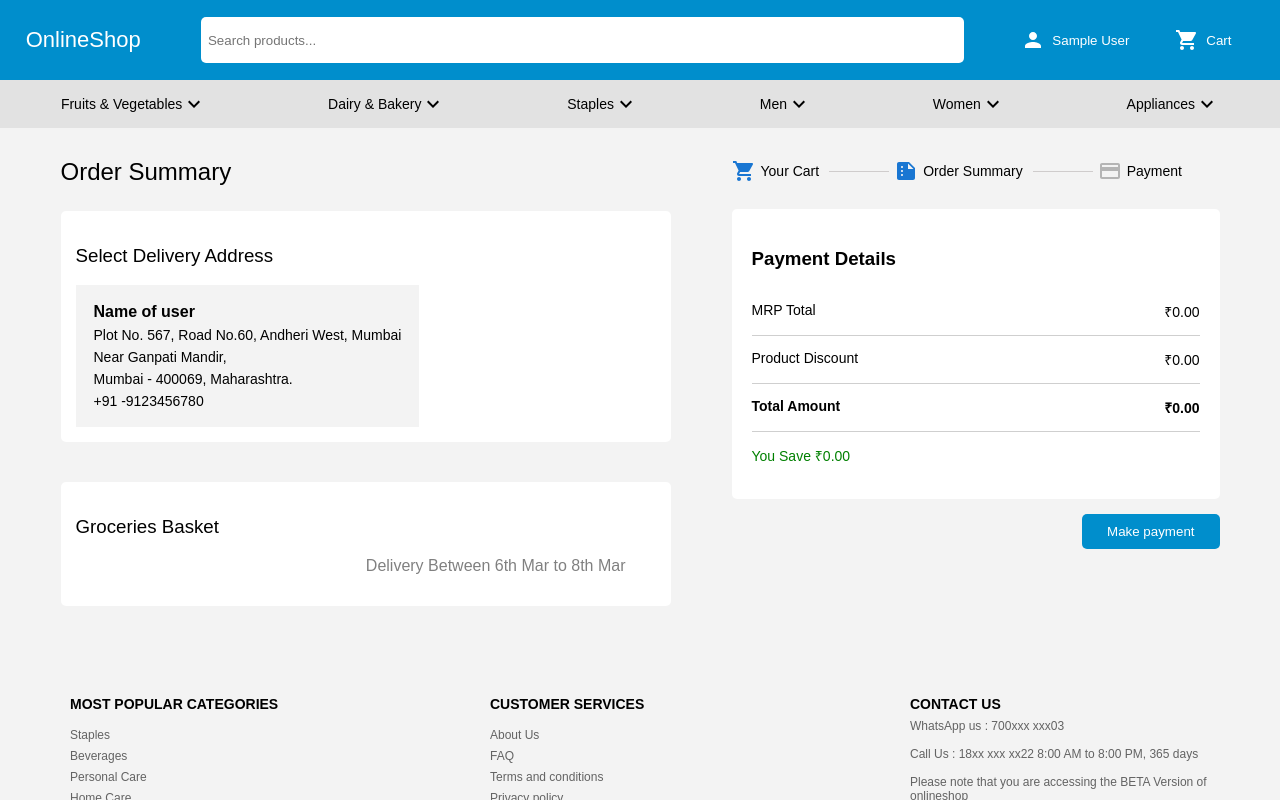
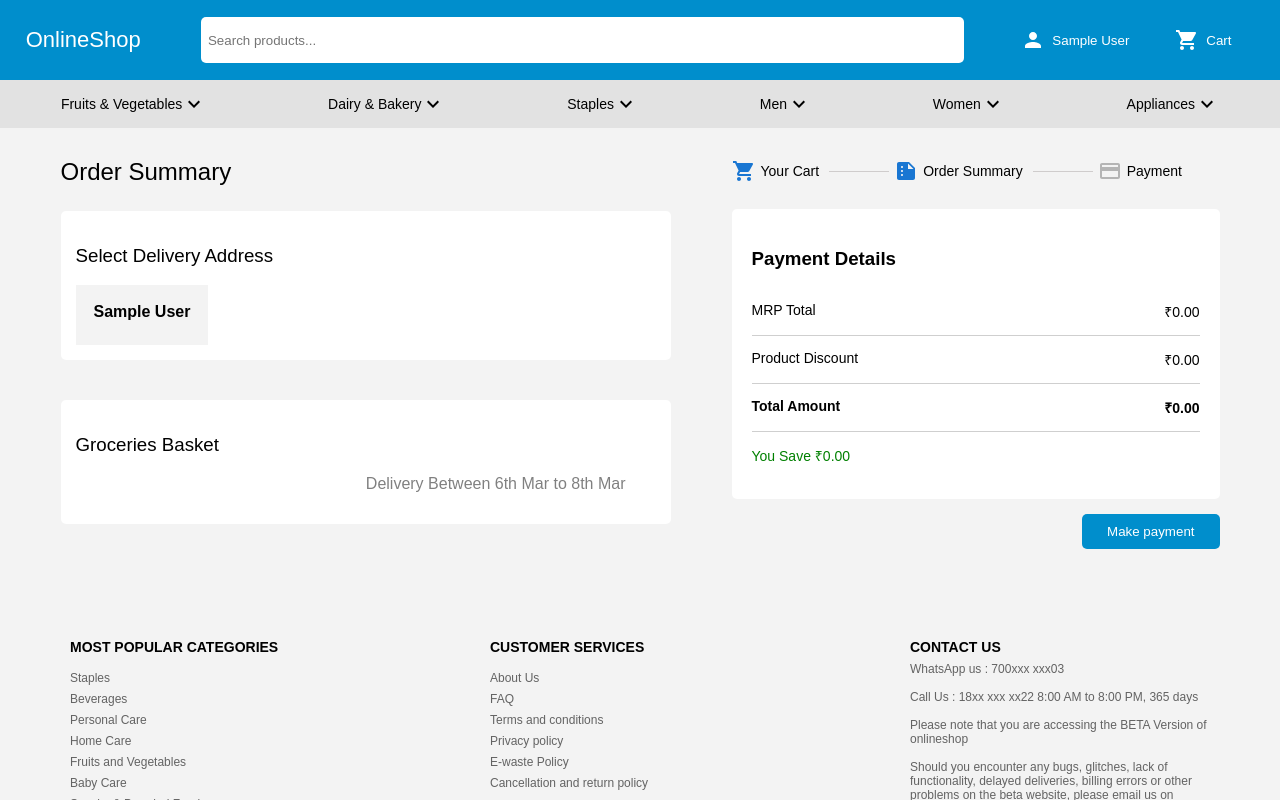
Before and after one commit to avinashnadkar/E-commerce, a React (Create React App) app: page /checkout in a window 1280 px wide. Shown: the top 800 px of the page. Built offline with nearby package versions, Linux system fonts and the light colour scheme; sample sign-in values are in the browser's storage.

Commit message:
made some minor changes in ui

```diff
--- a/src/Components/Navbar/Nav.module.css
+++ b/src/Components/Navbar/Nav.module.css
@@ -8,6 +8,7 @@ nav{
 
 a{
     text-decoration: none;
+    color: black;
 }
 
 .mainNavbar{
--- a/src/Pages/Checkout/Checkout.jsx
+++ b/src/Pages/Checkout/Checkout.jsx
@@ -17,6 +17,8 @@ const Checkout = () => {
     const totalS = useSelector((state)=>state.cartReducer.totalSavings);
     const totalM = useSelector((state)=>state.cartReducer.mrp);
     const isAuth = useSelector((state)=>state.userInfoReducer.isUserLoggedIn);
+    const address = useSelector((state)=>state.userInfoReducer.address)
+    const name = useSelector((state)=>state.userInfoReducer.name)
 
     //Redirect to login page if user is not logged in
     let navigate = useNavigate();
@@ -35,11 +37,8 @@ const Checkout = () => {
                 <div className={styles.addressCard}>
                 <h3>Select Delivery Address</h3>
                 <div className={styles.address}>
-                    <h4>Name of user</h4>
-                    <p>Plot No. 567, Road No.60, Andheri West, Mumbai</p>
-                    <p>Near Ganpati Mandir,</p>
-                    <p>Mumbai - 400069, Maharashtra.</p>
-                    <p>+91 -9123456780</p>
+                    <h4>{name}</h4>
+                    <p>{address}</p>
                 </div>
                 </div>
 
```
